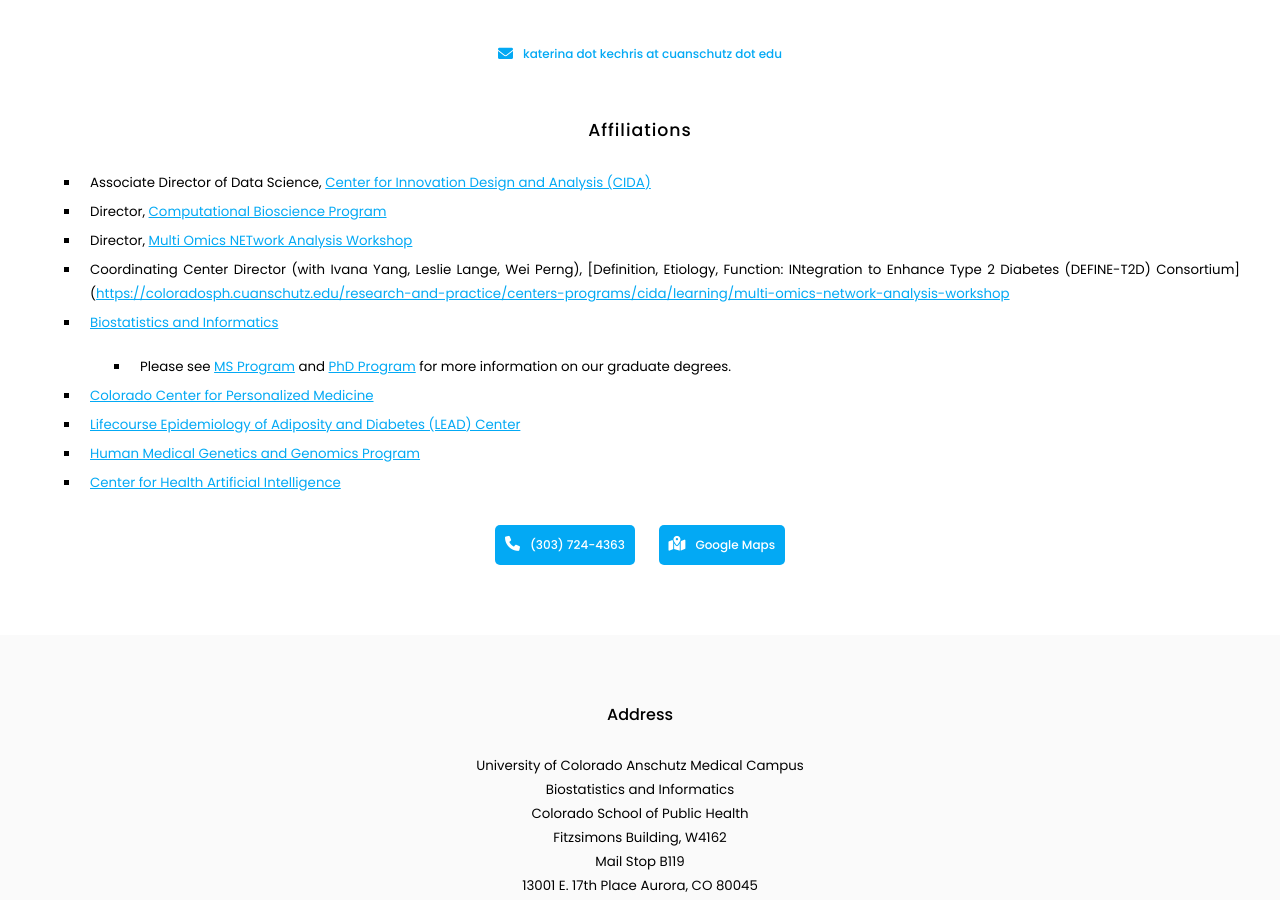
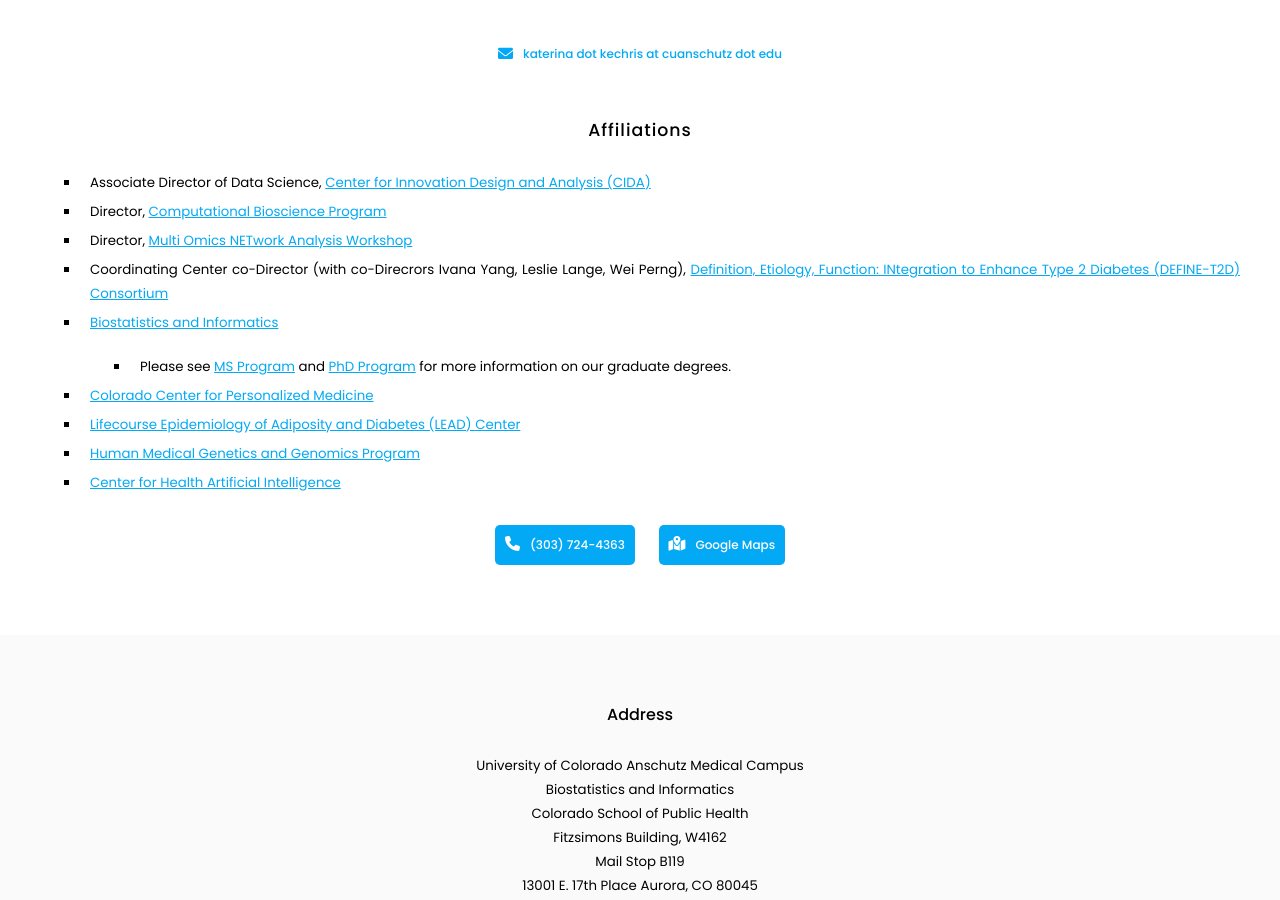
Before and after one commit to KechrisLab/kechrislab.github.io, a Jekyll site: the page built from contact/index.md, in a window 1280 px wide and 900 px high, scrolled down 623 px. Built offline with Jekyll 4.4.1, drawn with Linux system fonts in a browser that asks for light colours.

Commit message:
Update index.md

```diff
--- a/contact/index.md
+++ b/contact/index.md
@@ -27,7 +27,7 @@ nav:
 + Associate Director of Data Science, [Center for Innovation Design and Analysis (CIDA)](https://coloradosph.cuanschutz.edu/research-and-practice/centers-programs/cida)
 + Director, [Computational Bioscience Program](https://www.cuanschutz.edu/graduate-programs/computational-bioscience/home)
 + Director, [Multi Omics NETwork Analysis Workshop](https://coloradosph.cuanschutz.edu/research-and-practice/centers-programs/cida/learning/multi-omics-network-analysis-workshop)
-+ Coordinating Center Director (with Ivana Yang, Leslie Lange, Wei Perng), [Definition, Etiology, Function: INtegration to Enhance Type 2 Diabetes (DEFINE-T2D) Consortium]([https://coloradosph.cuanschutz.edu/research-and-practice/centers-programs/cida/learning/multi-omics-network-analysis-workshop](https://www.cuanschutz.edu/define-t2d/home)
++ Coordinating Center co-Director (with co-Direcrors Ivana Yang, Leslie Lange, Wei Perng), [Definition, Etiology, Function: INtegration to Enhance Type 2 Diabetes (DEFINE-T2D) Consortium](https://www.cuanschutz.edu/define-t2d/home)
 
 + [Biostatistics and Informatics](http://www.ucdenver.edu/academics/colleges/PublicHealth/Academics/departments/Biostatistics/Pages/welcome.aspx)
   + Please see [MS Program](http://www.ucdenver.edu/academics/colleges/PublicHealth/Academics/departments/Biostatistics/Academics/Pages/MSBIOS.aspx) and [PhD Program](http://www.ucdenver.edu/academics/colleges/PublicHealth/Academics/departments/Biostatistics/Academics/Pages/PhDBIOS.aspx) for more information on our graduate degrees.
```
